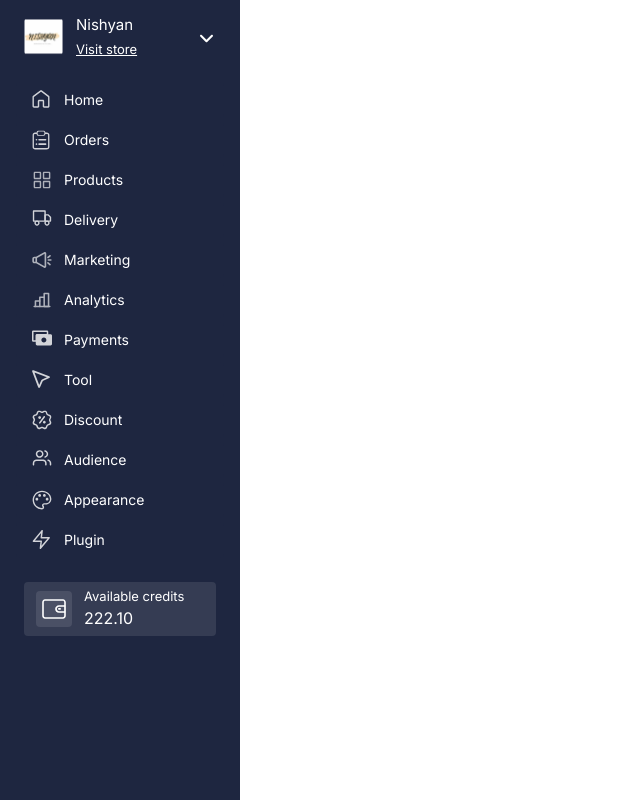
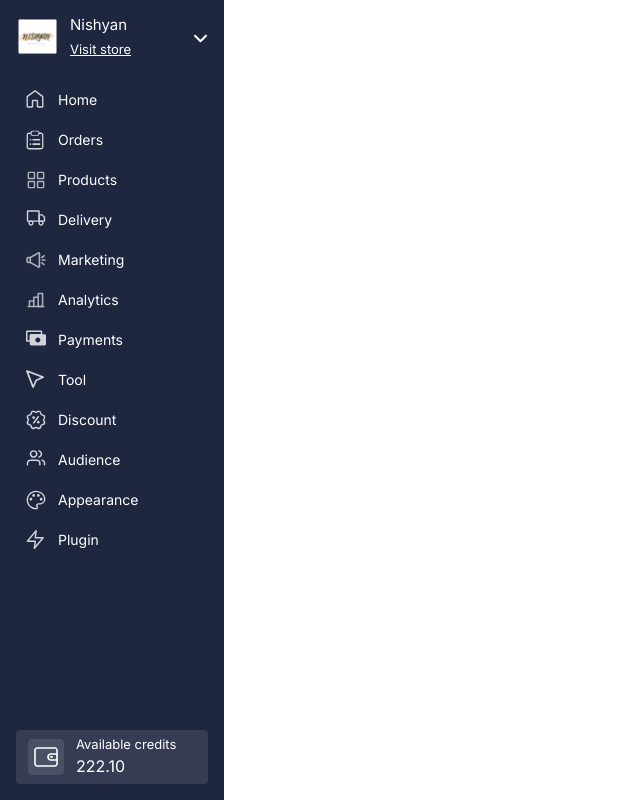
Before and after one commit to Vinayselukar21/playouts-v2, a Next.js app: page / in a window 1280 px wide. Shown: the whole page, without its empty margins (0-640 px from the left). Built offline with nearby package versions, Linux system fonts and the light colour scheme.

Commit message:
Ui-left nav complete

```diff
--- a/app/_components/Navigation.js
+++ b/app/_components/Navigation.js
@@ -6,11 +6,8 @@
 
 export const Navigation = () => {
   return (
-    <aside
-      className={
-        "group/sidebar h-full bg-secondary overflow-y-auto relative flex gap-[24px] w-60 flex-col z-[99999] bg-[#1E2640] py-[16px] px-[10px]"
-      }
-    >
+    <aside className="group/sidebar min-h-full bg-secondary relative flex w-[224px] flex-col justify-between z-[99999] bg-[#1E2640] py-[16px] px-[10px]">
+      <div className="flex flex-col gap-[24px] w-[208px]">
         <NavigationItem
           dropdown={true}
           image={companyImage}
@@ -30,11 +27,14 @@
             />
           ))}
         </div>
+      </div>
+      <div className="">
         <NavigationItem
           baseNav={true}
           baseNavName="Available credits"
           availableCredits="222.10"
         />
+      </div>
     </aside>
   );
 };
```
Lines whose indentation alone changed are shown as unchanged.
